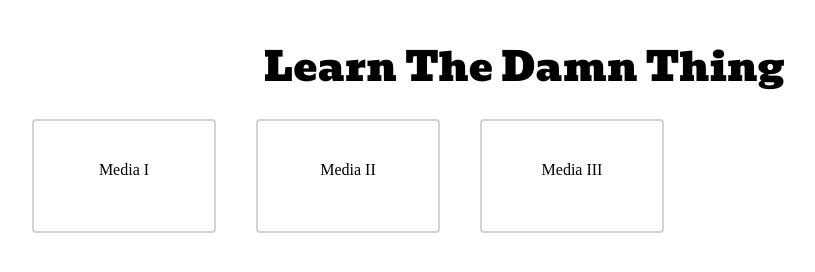
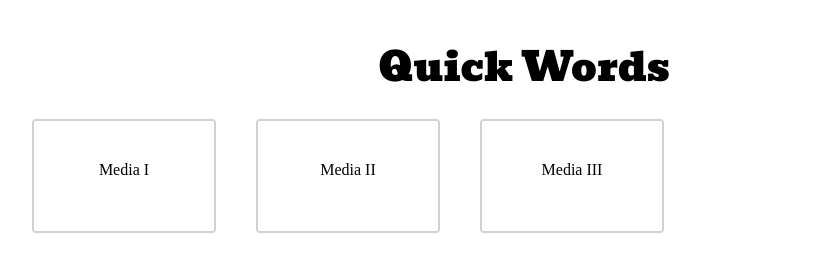
Before and after one commit to sarafec/ltdt, a plain HTML site: page index.html in a window 1280 px wide. Shown: the whole page, without its empty margins (116-931 px from the left). Drawn offline with Linux system fonts and the light colour scheme.

Commit message:
change title

```diff
--- a/index.html
+++ b/index.html
@@ -1,7 +1,7 @@
 <!DOCTYPE html>
 <html>
 	<head>
-		<title>Arabic Words Fast</title>
+		<title>Quick Words</title>
 		<script src="script.js"></script>
 		<link href="https://fonts.googleapis.com/css?family=Bevan" rel="stylesheet">
 		<link rel="icon" type="image/png" href="favicon.ico">
@@ -57,7 +57,7 @@
 	</head>
 	<body>
 		<header>
-			<div class="title">Learn The Damn Thing</div>
+			<div class="title">Quick Words</div>
 		</header>
 
 		<div class="app"></div>
```
